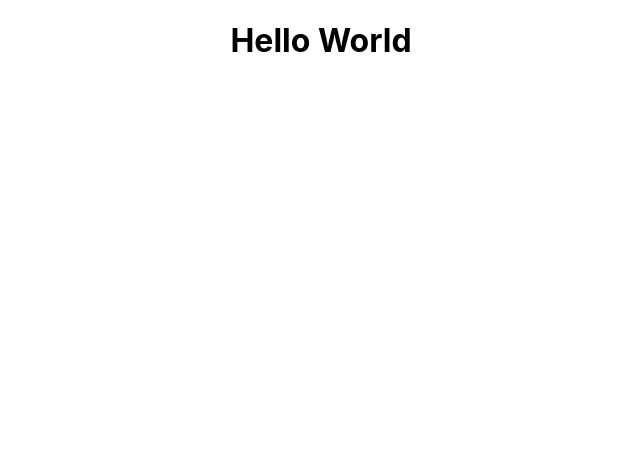
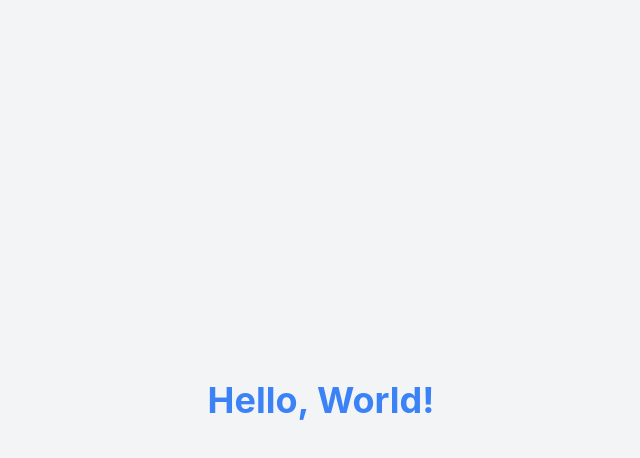
Before and after one commit to quixun/todoApp-with-react, a React (Create React App) app: page / in a window 1280 px wide. Shown: the top 458 px of the page, without its empty margins (319-959 px from the left). Built offline with nearby package versions, Linux system fonts and the light colour scheme.

Commit message:
Upgrade configure to use Taiwind css

```diff
--- /dev/null
+++ b/postcss.config.js
@@ -0,0 +1,6 @@
+module.exports = {
+  plugins: [
+    require('tailwindcss'),
+    require('autoprefixer'),
+  ],
+}
--- a/src/ToDoApp.tsx
+++ b/src/ToDoApp.tsx
@@ -1,11 +1,11 @@
-import React from 'react'
+import React from "react";
 
 function ToDoApp() {
   return (
-    <div>
-      <h1>Hello World</h1>
+    <div className="flex items-center justify-center h-screen bg-gray-100">
+      <h1 className="text-4xl font-bold text-blue-500">Hello, World!</h1>
     </div>
-  )
+  );
 }
 
-export default ToDoApp
+export default ToDoApp;
--- a/src/index.css
+++ b/src/index.css
@@ -1,3 +1,7 @@
+@tailwind base;
+@tailwind components;
+@tailwind utilities;
+
 body {
   margin: 0;
   font-family: -apple-system, BlinkMacSystemFont, 'Segoe UI', 'Roboto', 'Oxygen',
--- /dev/null
+++ b/tailwind.config.js
@@ -0,0 +1,9 @@
+module.exports = {
+  content: [
+    "./src/**/*.{js,jsx,ts,tsx}",
+  ],
+  theme: {
+    extend: {},
+  },
+  plugins: [],
+}
```
Also changed, not shown: package.json (+6 -3 lines), 1 other file (tests, documents, lock files or other folders).
